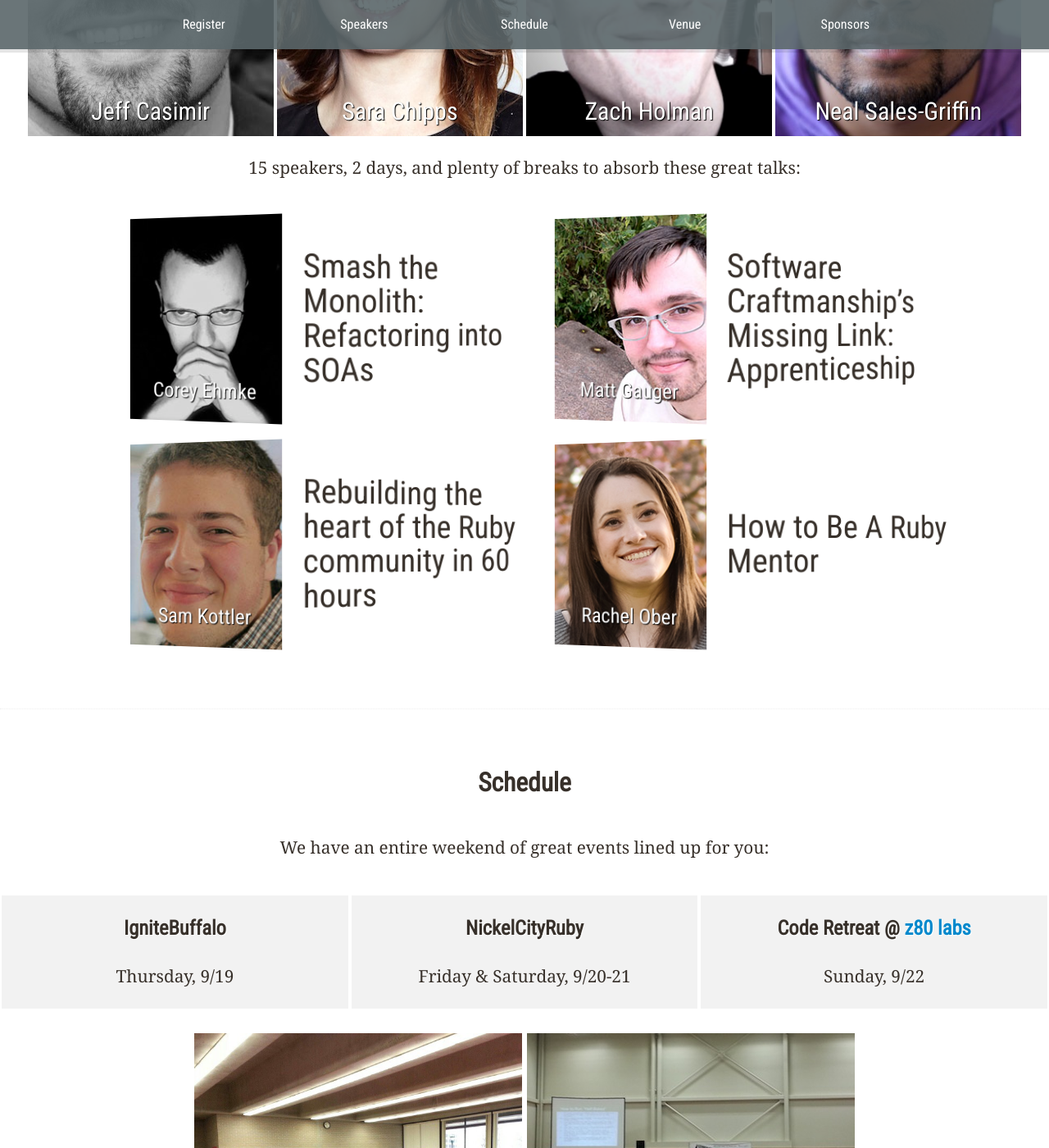
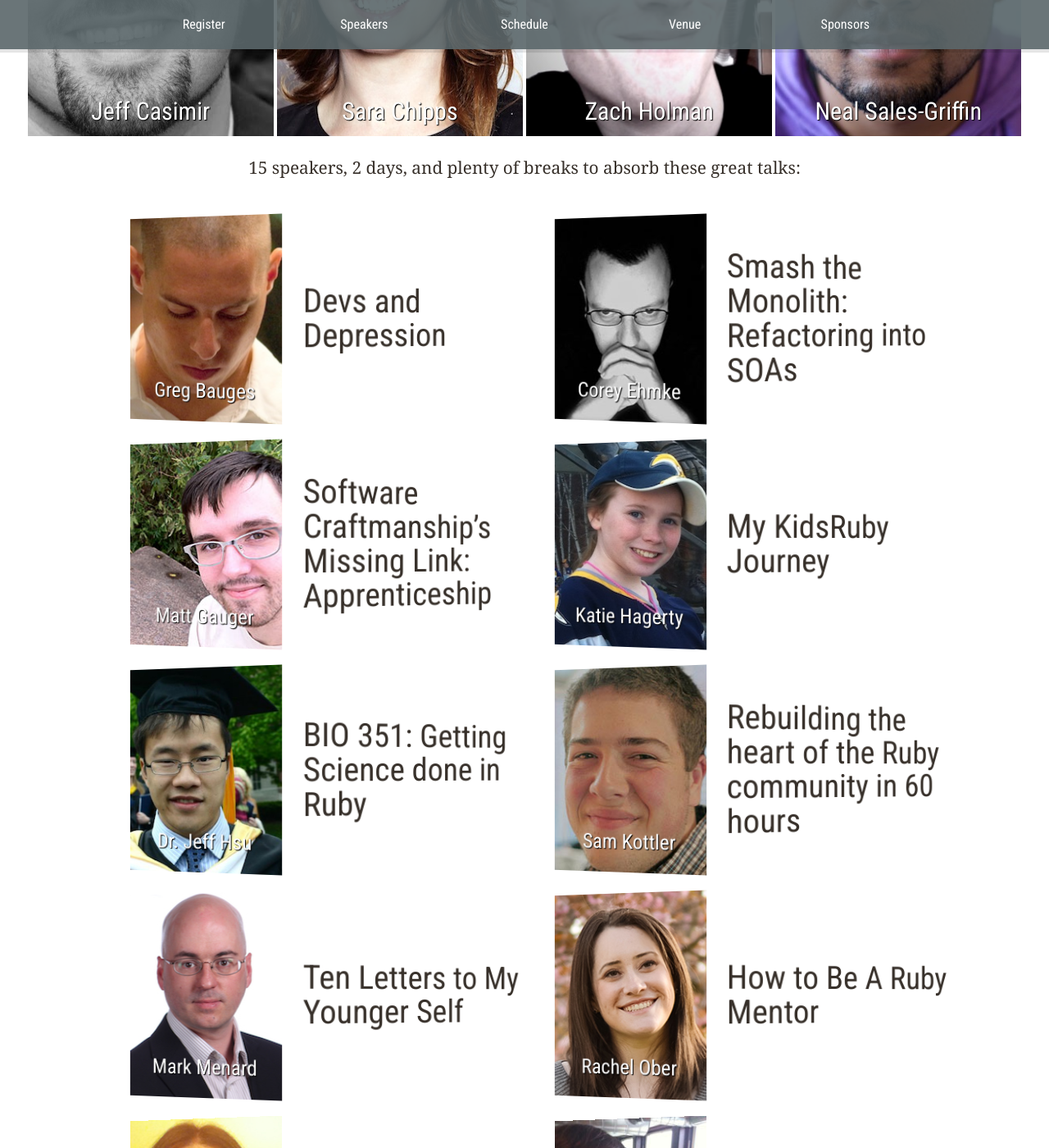
Before and after one commit to nysmakers/nysmakers.github.io, a Jekyll site: the page built from index.html, in a window 1280 px wide and 1400 px high, scrolled down 1373 px. Shown: the whole window at 82% size. Built offline with Jekyll 4.4.1, drawn with Linux system fonts in a browser that asks for light colours; comment, search, counter and statistics services are not loaded; some of the changed text lies outside the part shown.

Commit message:
all the speakers

```diff
--- a/index.html
+++ b/index.html
@@ -67,6 +67,10 @@ title: Nickel City Ruby Conference - September 20-21, 2013 - Buffalo, NY
     </p>
     <table id="talks" class="text-center span10 offset1">
       <tr>
+        <td><a href="http://twitter.com/greggyb" id="greggyb">Greg Bauges</a></td>
+        <td>Devs and Depression</td>
+      </tr>
+      <tr>
         <td><a href="http://twitter.com/bantik" id="bantik">Corey Ehmke</a></td>
         <td>Smash the Monolith: Refactoring into SOAs</td>
       </tr>
@@ -75,41 +79,38 @@ title: Nickel City Ruby Conference - September 20-21, 2013 - Buffalo, NY
         <td>Software Craftmanship’s Missing Link: Apprenticeship</td>
       </tr>
       <tr>
+        <td><a href="#katie" id="katie">Katie Hagerty</a></td>
+        <td>My KidsRuby Journey</td>
+      </tr>
+      <tr>
+        <td><a href="https://plus.google.com/109978222567545439480" id="jeff_hsu">Dr. Jeff Hsu</a></td>
+        <td>BIO 351: Getting Science done in Ruby</td>
+      </tr>
+      <tr>
         <td><a href="http://twitter.com/samkottler" id="samkottler">Sam Kottler</a></td>
         <td>Rebuilding the heart of the Ruby community in 60 hours</td>
+      </tr>
+      <tr>
+        <td><a href="http://twitter.com/mark_menard" id="mark_menard">Mark Menard</a></td>
+        <td>Ten Letters to My Younger Self</td>
       </tr>
       <tr>
         <td><a href="http://twitter.com/rachelober" id="rachelober">Rachel Ober</a></td>
         <td>How to Be A Ruby Mentor</td>
       </tr>
+      <tr>
+        <td><a href="http://twitter.com/juliepagano" id="juliepagano">Julie Pagano</a></td>
+        <td>It's Dangerous to Go Alone: Battling the Invisible Monsters in Tech</td>
+      </tr>
+      <tr>
+        <td><a href="http://twitter.com/AustinSeraphin" id="austin_seraphin">Austin Seraphin</a></td>
+        <td>RubyMotion and Accessibility</td>
+      </tr>
+      <tr>
+        <td><a href="http://twitter.com/_zzak" id="zzak">Zachary Scott</a></td>
+        <td>The Esoteric Library</td>
+      </tr>
     </table>
-    <!--
-      <div class="speaker">
-        <div class="speaker-avatar"><img src="/images/speakers/jeff_hsu.jpg" title="Jeff Hsu"/></div>
-        <div class="speaker-name">Jeff Hsu</div>
-      </div>
-      <div class="speaker">
-        <div class="speaker-avatar"><img src="/images/speakers/mark_menard.jpg" title="Mark Menard"/></div>
-        <div class="speaker-name">Mark Menard</div>
-      </div>
-      <div class="speaker">
-        <div class="speaker-avatar"><img src="/images/speakers/rachel_ober.jpg" title="Rachel Ober"/></div>
-        <div class="speaker-name">Rachel Ober</div>
-      </div>
-      <div class="speaker">
-        <div class="speaker-avatar"><img src="/images/speakers/julie_pagano.jpg" title="Julie Pagano"/></div>
-        <div class="speaker-name">Julie Pagano</div>
-      </div>
-      <div class="speaker">
-        <div class="speaker-avatar"><img src="/images/speakers/zachary_scott.jpg" title="Zachary Scott"/></div>
-        <div class="speaker-name">Zachary Scott</div>
-      </div>
-      <div class="speaker">
-        <div class="speaker-avatar"><img src="/images/speakers/austin_seraphin.jpg" title="Austin Seraphin"/></div>
-        <div class="speaker-name">Austin Seraphin</div>
-      </div>
-    </div>
-    -->
   </section>
 
   <section class="row-fluid" id="schedule">
--- a/stylesheets/responsive.css
+++ b/stylesheets/responsive.css
@@ -240,6 +240,27 @@ section {
 #speakers #rachelober {
   background-image: url("/images/speakers/rachelober.jpg");
   background-position-y: 35%; }
+#speakers #juliepagano {
+  background-image: url("/images/speakers/juliepagano.jpg");
+  background-position-y: 35%; }
+#speakers #mark_menard {
+  background-image: url("/images/speakers/mark_menard.jpg");
+  background-position-y: 35%; }
+#speakers #jeff_hsu {
+  background-image: url("/images/speakers/jeff_hsu.jpg");
+  background-position-y: 35%; }
+#speakers #greggyb {
+  background-image: url("/images/speakers/greggyb.jpg");
+  background-position-y: 72%; }
+#speakers #zzak {
+  background-image: url("/images/speakers/zzak.jpg");
+  background-position-y: 35%; }
+#speakers #austin_seraphin {
+  background-image: url("/images/speakers/austin_seraphin.jpg");
+  background-position-y: 35%; }
+#speakers #katie {
+  background-image: url("/images/speakers/katie.jpg");
+  background-position-y: 35%; }
 
 @media screen and (max-width: 780px) {
   #speakers #talks td:last-child {
```
Also changed, not shown: stylesheets/scss/responsive.scss (+35 -0 lines), images/speakers/austin_seraphin.jpg, images/speakers/bantik.jpg, images/speakers/greggyb.jpg (added), images/speakers/jeff_hsu.jpg (added), images/speakers/julie_pagano.jpg (deleted), images/speakers/juliepagano.jpg (added), images/speakers/katie.jpg (added), images/speakers/katie_hagerty.jpg (deleted), images/speakers/mark_menard.jpg (added), images/speakers/mathiasx.jpg, images/speakers/rachelober.jpg, images/speakers/samkottler.jpg, images/speakers/zachary_scott.jpg (deleted), 1 more files.
